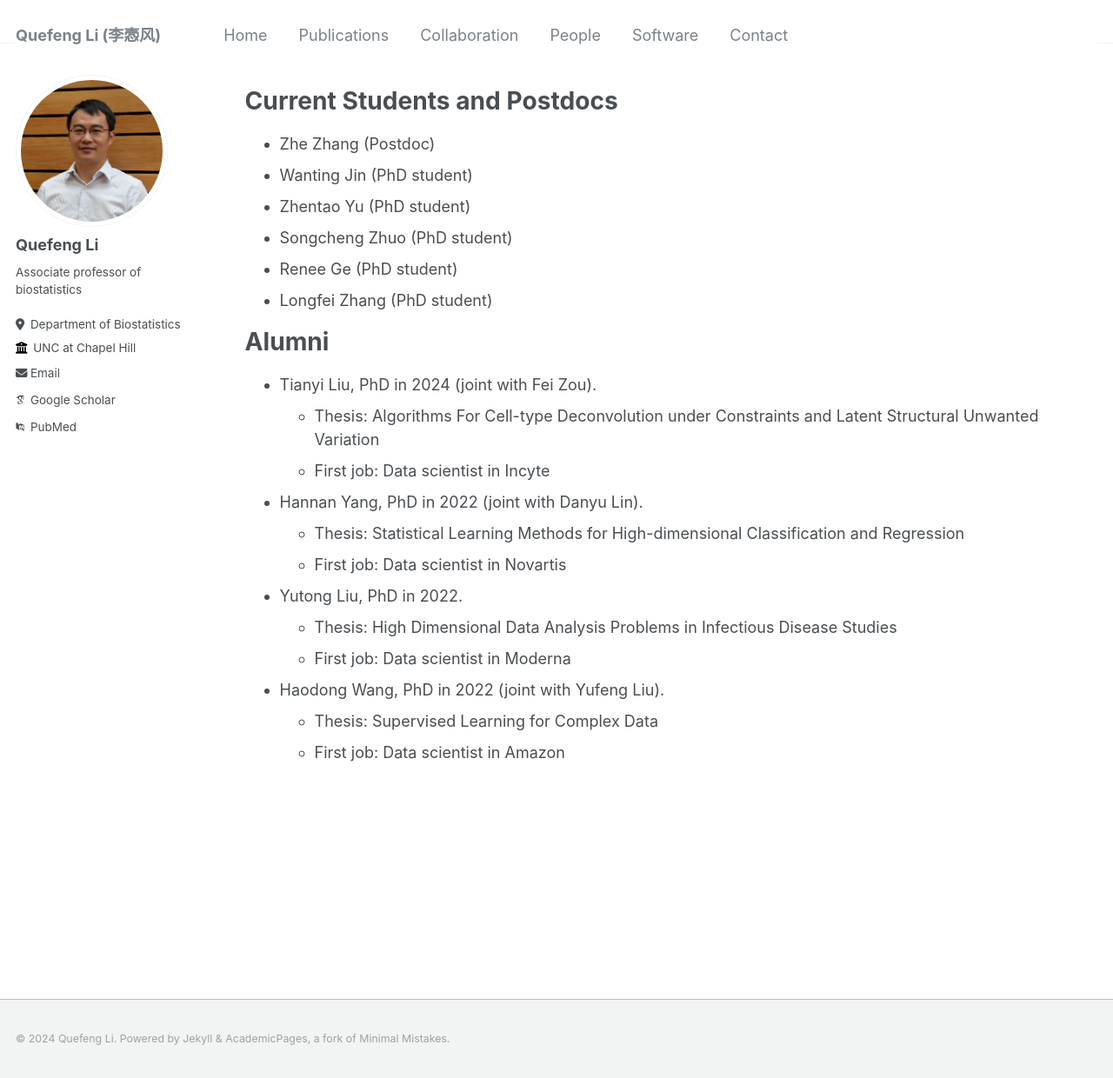
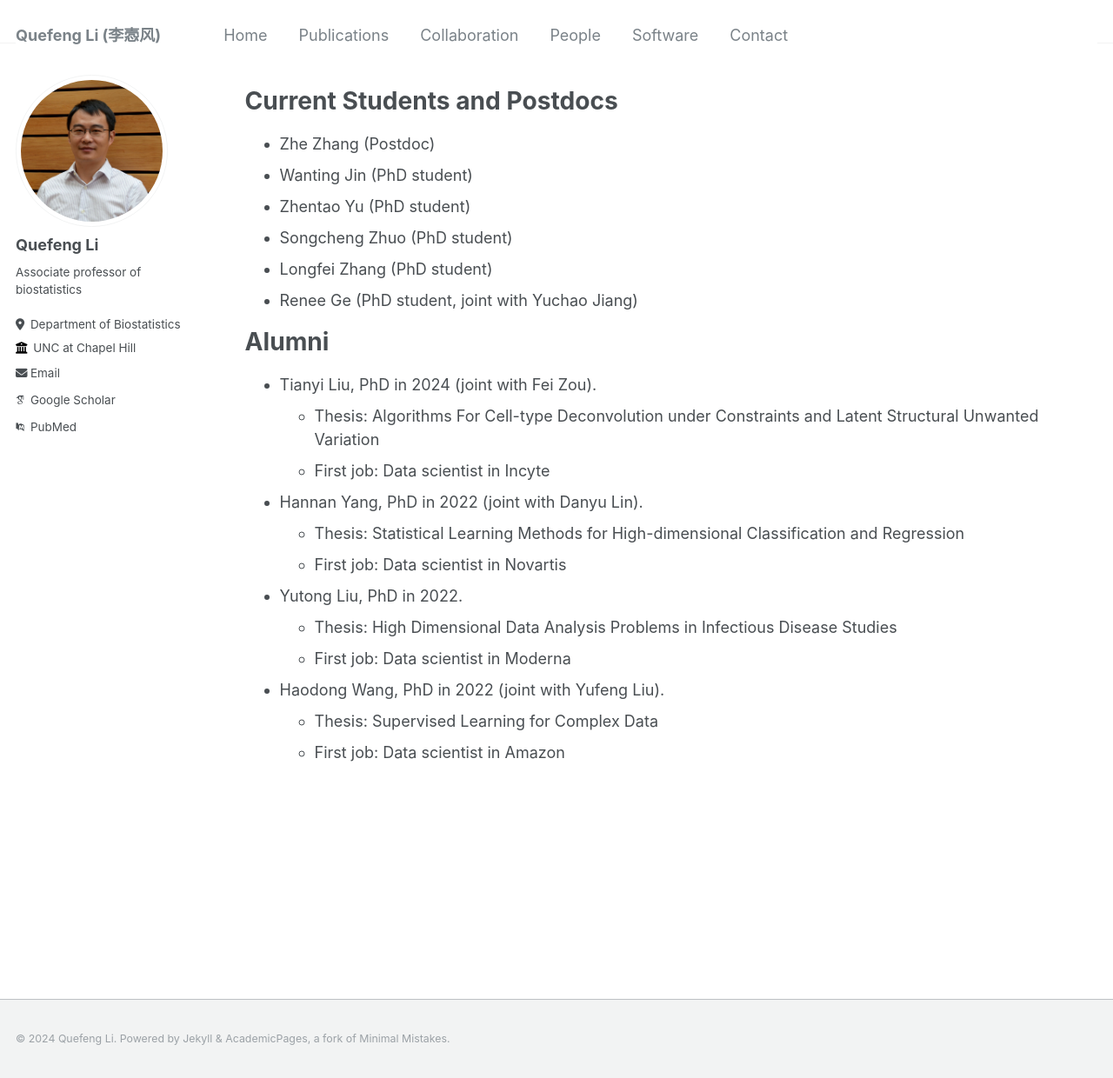
Before and after one commit to quefengli/quefengli.github.io, a Jekyll site: the page built from _pages/people.md, in a window 1280 px wide and 1240 px high. Shown: the whole window at 87% size. Built offline with Jekyll 4.4.1, drawn with Linux system fonts in a browser that asks for light colours; some web fonts are replaced.

Commit message:
Update people.md

```diff
--- a/_pages/people.md
+++ b/_pages/people.md
@@ -10,8 +10,9 @@ author_profile: true
 -   Wanting Jin (PhD student)
 -   Zhentao Yu (PhD student)
 -   Songcheng Zhuo (PhD student)
--   Renee Ge (PhD student)
 -   Longfei Zhang (PhD student)
+-   Renee Ge (PhD student, joint with Yuchao Jiang)
+
 
 
 
```
